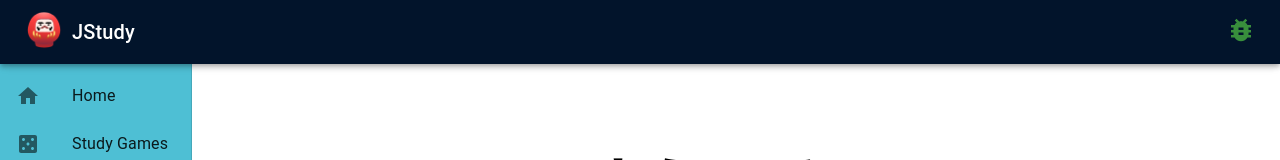
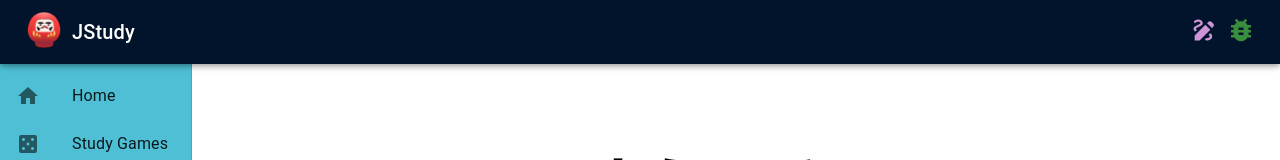
Before and after one commit to kramos577/JStudy, a React (Create React App) app in the folder frontend/: page / in a window 1280 px wide. Shown: the top 160 px of the page. Built offline with nearby package versions, Linux system fonts and the light colour scheme.

Commit message:
Add Icon and Link to Kiwi's Artist Card Page

```diff
--- a/frontend/src/components/Header/index.tsx
+++ b/frontend/src/components/Header/index.tsx
@@ -3,6 +3,7 @@ import Toolbar from "@mui/material/Toolbar";
 import Typography from "@mui/material/Typography";
 import redDaruma from "../../static/daruma/daruma_red.png";
 import BugReportIcon from "@mui/icons-material/BugReport";
+import DrawIcon from "@mui/icons-material/Draw";
 import { Link } from "react-router-dom";
 import { Tooltip } from "@mui/material";
 
@@ -23,10 +24,23 @@ function Header() {
                     JStudy
                 </Typography>
 
+                <Tooltip title="Checkout the artist who creates all the artwork you see here!" placement="bottom">
+                    <a rel="noopener noreferrer" href="https://kiwikiwi.carrd.co/" target="_blank">
+                        <DrawIcon
+                            sx={{
+                                color: "#ce93d8",
+                                width: 28,
+                                height: 28,
+                                mr: 1,
+                            }}
+                        />
+                    </a>
+                </Tooltip>
+
                 {/* From StackOverflow: Use the rel=”noopener” or rel=”noreferrer” link attributes for every link.
                 The rel=”noreferrer” link attribute also functions the same as the “noopener” link attribute in that it prevents
                 the linked site from taking control of the linking site. */}
-                <Tooltip title="Find a bug or typo? Open an issue to get it fixed!" placement="bottom">
+                <Tooltip title="Found a bug or typo? Open an issue to get it fixed!" placement="bottom">
                     <a rel="noopener noreferrer" href="https://github.com/kramos577/JStudy/issues" target="_blank">
                         <BugReportIcon
                             sx={{
```
